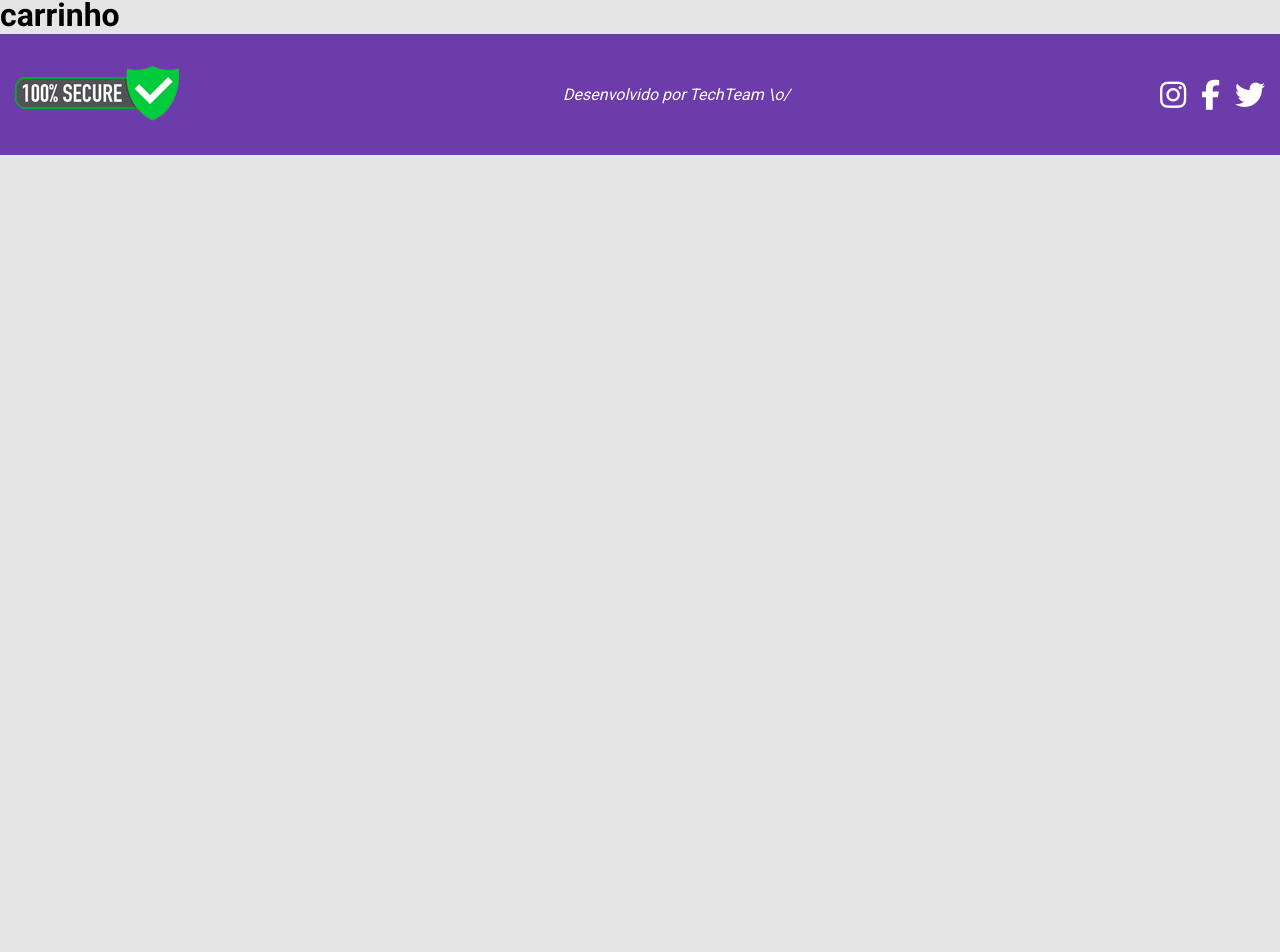
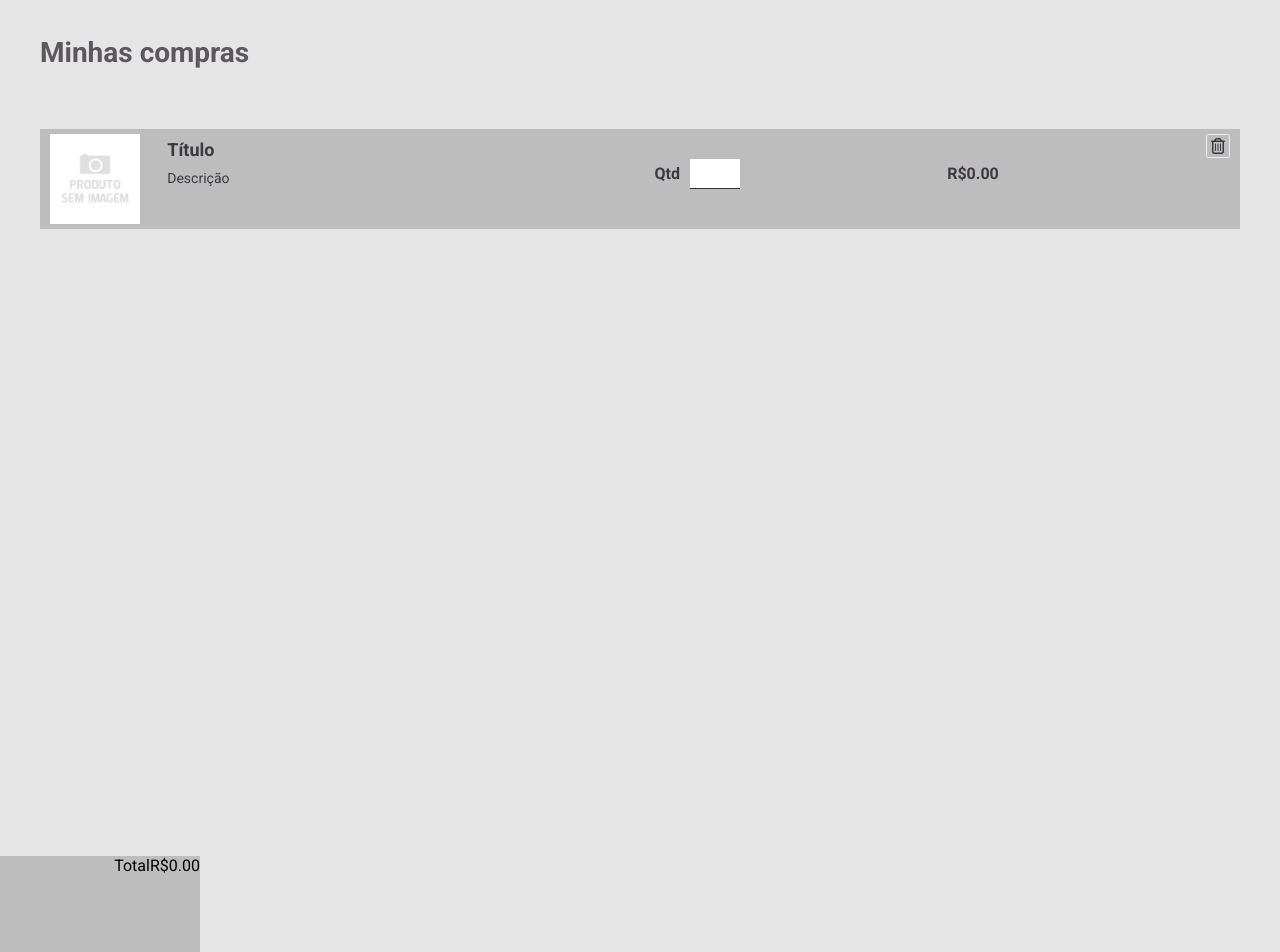
Before and after one commit to FrtsVictor/React-Ecommerce, a React (Create React App) app: page /carrinho in a window 1280 px wide. Shown: the part 154-1106 px from the top of the page. Before the commit the page ends 800 px from the top, so only its background shows below. Built offline with nearby package versions, Linux system fonts and the light colour scheme; no server answers.

Commit message:
Style carrinho

```diff
--- a/src/pages/Carrinho/index.js
+++ b/src/pages/Carrinho/index.js
@@ -1,12 +1,73 @@
 import React from 'react';
 import Nav from '../../components/Nav';
 import Footer from '../../components/Footer'
-const Carrinho = () => (
+import './styles'
+import semFoto from '../../assets/imgs/pdt-sem-imagem.png';
+import { CartProducts, Container, CartFinalizar, Total } from './styles';
+const Carrinho = () => {
+
+
+const addDefaultImg = (e) => {
+        e.target.src = semFoto;
+      }
+
+return(
 <>
 <Nav/>
-<h1>carrinho</h1>
+
+<Container>
+<div id="container">
+    <div id="titulo">
+        <p >Minhas compras</p>
+    </div>
+    <CartProducts>
+        <div id="box-product">
+            <div className="img">
+                <img src="" onError={addDefaultImg} alt="foto-produto" width="100%"></img>
+            </div>
+
+            <div>
+                <p className="nome">Título</p>
+                <p className="descricao">Descrição</p>
+            </div>
+
+            <div className="qtd">
+                <label for="quantidade">Qtd</label>
+                <input type="number" name="quantidade" id="quantidade"/>
+            </div>
+
+            <div className="price">
+                <p>R$0.00</p>
+            </div>
+
+            <div className="trash">
+                <i class="far fa-trash-alt fa-border fa-md"/>
+            </div>
+
+        </div>
+
+        </CartProducts>
+
+</div>
+
+</Container>
+        <div>
+        <Total>
+            <div id="total">
+                    <p>Total</p>
+                    <p>R$0.00</p>
+            </div>
+        </Total>
+
+        <CartFinalizar>
+                <div id="btn-finalizar">
+                    <button> <i class="fas fa-shopping-cart"></i> Ir para o carrinho</button>
+                </div>
+        </CartFinalizar>
+        </div>
 <Footer/>
 </>
-)
+);
+}
 
 export default Carrinho;
--- a/src/pages/Carrinho/styles.js
+++ b/src/pages/Carrinho/styles.js
@@ -0,0 +1,147 @@
+import styled from 'styled-components';
+
+export const Container = styled.div`
+
+    #container{
+        width: 100vh;
+        height:100vh;
+    }
+
+    #titulo{
+        display: flex;
+        margin-left: 40px;
+        margin-top: 40px;
+        color: #5a575d;
+        font-family: 'Roboto';
+        font-size:28px;
+        font-weight:600;
+
+    }
+
+
+}
+
+
+`;
+
+export const CartProducts = styled.div`
+
+    #box-product{
+        display: flex;
+        justify-content:space-between;
+        width:1200px;
+        height: 100px;
+        background-color: #bdbdbe;
+        margin-left: 40px;
+        margin-top: 60px;
+    }
+
+    img{
+        width: 90px;
+        height: 90px;
+        justify-content: flex-start;
+        margin: 5px 0 5px 10px;
+    }
+
+    .trash{
+        justify-content:flex-end;
+        color:#3b393d;
+        margin-right: 10px;
+        margin-top: 5px;
+        cursor: pointer;
+    }
+
+    .nome{
+        color:#3b393d;
+        font-size: 18px;
+        font-weight: 600;
+        margin-left: -180px;
+        margin-top: 10px;
+    }
+
+    .descricao{
+        color:#3b393d;
+        font-size: 14px;
+        font-weight: 400;
+        margin-left: -180px;
+        margin-top: 10px;
+        max-width: 50ch;
+    }
+
+    .qtd{
+        display: flex;
+        color:#3b393d;
+        margin-left: 100px;
+        margin-top: 30px;
+    }
+    .qtd input{
+        width: 50px;
+        height: 30px;
+        padding-left: 10px;
+        border: none;
+        border-bottom: 1px solid #333;
+    }
+
+    .qtd label{
+        color:#3b393d;
+        margin-right: 10px;
+        margin-top: 5px;
+        font-weight: 600;
+    }
+
+    .price{
+        color:#3b393d;
+        margin-top: 35px;
+        font-weight: 600;
+
+    }
+
+`;
+
+export const CartFinalizar = styled.div`
+
+ #btn-finalizar {
+     display: flex;
+     justify-content: flex-end;
+     margin-bottom:80px;
+     margin-right: 100px;
+}
+
+
+button{
+        width: 200px;
+        height: 50px;
+        font-size: 16px;
+        font-weight:600;
+        font-family: 'Roboto';
+        background-color: #6d3cab;
+        color: #fff;
+        border-radius: 5px;
+        border: none;
+        transition: background 0.5s;
+        margin-top: 20px;
+    }
+
+    button:hover{
+        background-color: #502784;
+    }
+
+    i{
+      margin-right:10px;
+
+    }
+
+`;
+
+export const Total = styled.div`
+
+    #total{
+    display: flex;
+    justify-content: flex-end;
+    margin-bottom: 20px;
+    margin-top: 20px;
+    width:200px;
+    height: 100px;
+    background-color: #bdbdbe;
+    }
+`;
```
